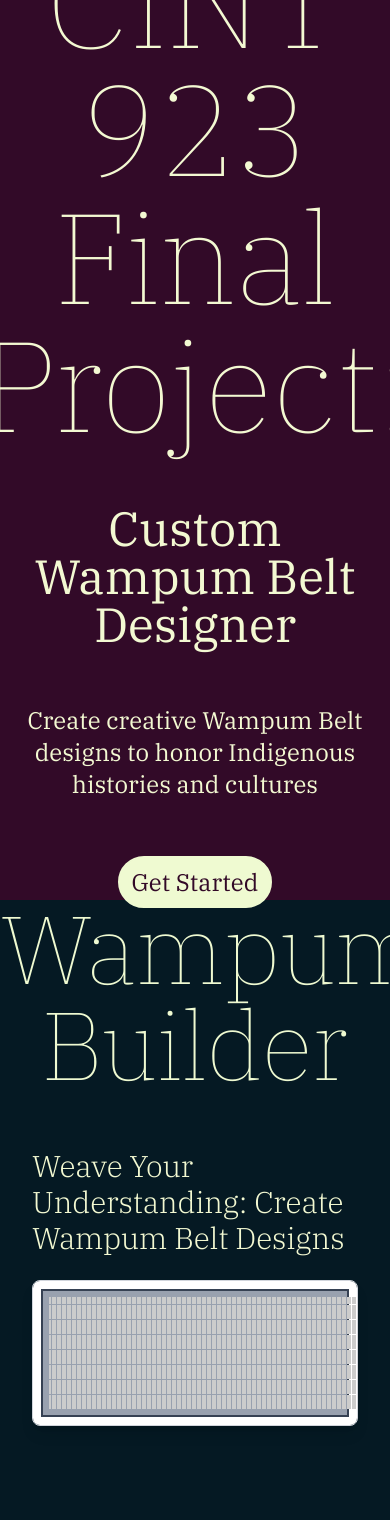
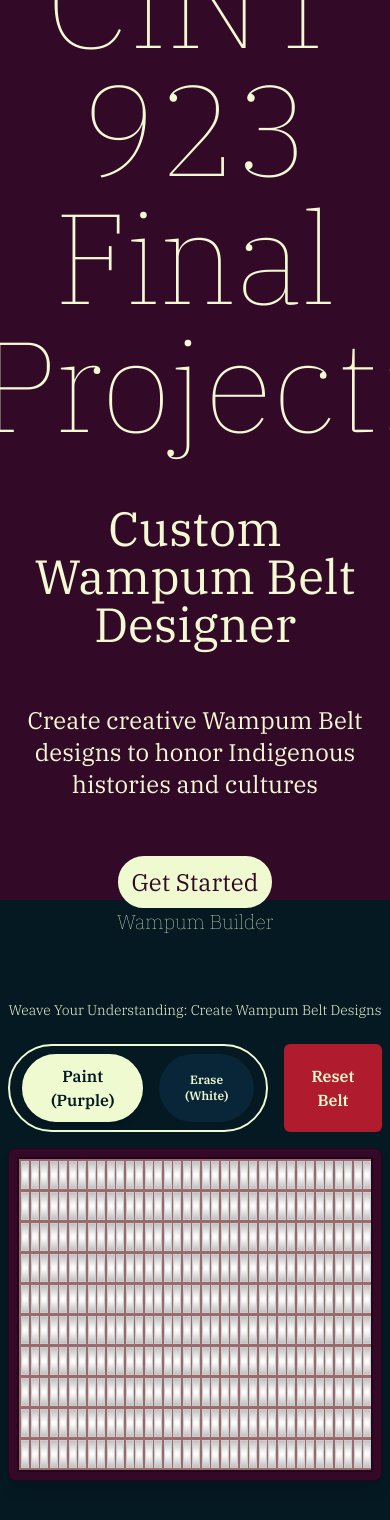
Before and after one commit to HUSS4IN22/wampumdesign, a React (Vite) app: page / in a window 390 px wide. Shown: the top 1520 px of the page. Built offline with nearby package versions, Linux system fonts and the light colour scheme.

Commit message:
create interactive wampum designer and buttons work

```diff
--- a/package.json
+++ b/package.json
@@ -13,6 +13,7 @@
     "@tailwindcss/vite": "^4.1.8",
     "react": "^19.1.0",
     "react-dom": "^19.1.0",
+    "react-scroll": "^1.9.3",
     "tailwindcss": "^4.1.8"
   },
   "devDependencies": {
--- a/src/components/Bead.jsx
+++ b/src/components/Bead.jsx
@@ -3,7 +3,7 @@ import React from 'react';
 const Bead = React.memo(({ beadClasses, onClick, onMouseEnter }) => {
   return (
     <div
-      className={`bead ${beadClasses} border border-[#CCCCCC]`}
+      className={`bead ${beadClasses} border-[#CCCCCC]`}
       onClick={onClick}
       onMouseEnter={onMouseEnter}
     ></div>
--- a/src/components/WampumBuilder.jsx
+++ b/src/components/WampumBuilder.jsx
@@ -1,19 +1,20 @@
 
-import React, { useState, useEffect, useRef } from 'react';
+import React, { useState, useEffect, useRef, useCallback} from 'react';
 import Bead from './Bead';
 
 const wampumDimensions = {
-    rows: 15,
-    columns: 175,
+    rows: 10,
+    columns: 150,
 };
 
-const BEAD_WIDTH_PX = 3;
-const BEAD_HEIGHT_PX = 40;
-const BEAD_GAP_PX = 0.5;
+const BEAD_WIDTH_PX = 8;
+const BEAD_HEIGHT_PX = 24;
+const BEAD_ROW_GAP_PX = 3;
+const BEAD_COLUMN_GAP_PX = 1.5;
 
 const BEAD_COLORS = {
-    'white': 'bg-wampum-white border-wampum-white-border',
-    'purple': 'bg-wampum-purple border-wampum-purple-border',
+    'white': 'bead-gradient-white',
+    'purple': 'bead-gradient-purple',
     'light-purple': 'bg-wampum-light-purple border-wampum-light-purple-border',
     'dark-purple': 'bg-wampum-dark-purple border-wampum-dark-purple-border',
 };
@@ -22,8 +23,61 @@ export default function WampumBuilder() {
     const [beads, setBeads] = useState(
         Array(wampumDimensions.rows * wampumDimensions.columns).fill('white')
     );
+    const [isDragging, setIsDragging] = useState(false);
+    const [brushMode, setBrushMode] = useState('paint');
 
     const gridRef = useRef(null);
+
+    const getActiveColor = useCallback(() => {
+        return brushMode === 'paint' ? 'purple':'white';
+    }, [brushMode]);
+
+    const colorBead = useCallback((startIndex) => {
+        setBeads(prevBeads => {
+            const newBeads = [...prevBeads];
+            const colorToApply = getActiveColor();
+
+            if (newBeads[startIndex] !== colorToApply) {
+                newBeads[startIndex] = colorToApply;
+                return newBeads
+            }
+            return prevBeads;
+        })
+    }, [getActiveColor]);
+
+
+
+    const handleMouseDown = useCallback(()=> {
+        setIsDragging(true);
+        console.log("Dragging")
+    }, []);
+
+    const handleMouseUp = useCallback(()=> {
+        setIsDragging(false);
+        console.log("Not Dragging")
+    }, []);
+
+    const handleMouseLeave = useCallback(()=> {
+        setIsDragging(false);
+        console.log("Not Dragging")
+    }, []);
+
+
+    const handleBeadClick = useCallback((index) => {
+            colorBead(index);
+            console.log("Dragging")
+    }, [colorBead]);
+
+    const handleBeadMouseEnter = useCallback((index) => {
+        if (isDragging) {
+            colorBead(index);
+            console.log("Dragging")
+        }
+    }, [colorBead, isDragging]);
+
+    const getButtonClasses = (mode) => {
+        return `py-2 px-4 rounded-full font-semibold transition-colors duration-200 ease-in-out ${brushMode === mode ? 'bg-[#effad1] text-[#051923] shadow-md border-2 border-[#effad1]' : 'bg-[#082637] text-[#effad1] hover:bg-[#effad1] hover:text-[#082637] text-xs'}`
+    }
 
     useEffect(() => {
         if (gridRef.current) {
@@ -31,28 +85,48 @@ export default function WampumBuilder() {
             gridRef.current.style.setProperty('--grid-cols', wampumDimensions.columns);
             gridRef.current.style.setProperty('--bead-width', `${BEAD_WIDTH_PX}px`);
             gridRef.current.style.setProperty('--bead-height', `${BEAD_HEIGHT_PX}px`);
-            gridRef.current.style.setProperty('--bead-gap', `${BEAD_GAP_PX}px`);
+            gridRef.current.style.setProperty('--bead-row-gap', `${BEAD_ROW_GAP_PX}px`);
+            gridRef.current.style.setProperty('--bead-column-gap', `${BEAD_COLUMN_GAP_PX}px`);
         }
     }, []);
 
-    const handleBeadClick = (index) => {
-        console.log(`Clicked bead at index: ${index}`);
-    };
 
-    const handleBeadMouseEnter = (index) => {
-        console.log(`Mouse entered bead at index: ${index}`);
-    };
 
     return (
-        <div className="w-full flex flex-col items-center bg-theme-light-bg text-theme-text px-8">
-            <h2 className="text-3xl md:text-4xl font-light mb-6 text-theme-deep-blue">
+        <div className="w-flex flex-col items-center bg-[#051923] text-theme-text px-2">
+            <h2 className="text-sm xs:text-md sm:text-2xl md:text-4xl lg:text-5xl xl:text-6xl font-light mb-6 text-theme-deep-blue text-center">
                 Weave Your Understanding: Create Wampum Belt Designs
             </h2>
+            <div className="mb-4 flex justify-center space-x-4">
+                <div className='flex space-x-4 px-3 py-2 border-2 border-[#effad1] rounded-full'>
+                <button
+                    onClick={() => setBrushMode('paint')}
+                    className={getButtonClasses('paint')}
+                >
+                    Paint (Purple)
+                </button>
+                <button
+                    onClick={() => setBrushMode('erase')}
+                    className={getButtonClasses('erase')}
+                >
+                    Erase (White)
+                </button>
+                </div>
+                <button
+                    onClick={() => setBeads(Array(wampumDimensions.rows * wampumDimensions.columns).fill('white'))}
+                    className="py-2 px-4 rounded-md font-semibold bg-[#B01C2D] text-[#effad1] hover:bg-[#effad1] hover:text-[#B01C2D] transition-colors duration-200 ease-in-out"
+                >
+                    Reset Belt
+                </button>
+            </div>
 
-            <div className="w-full max-w-full overflow-x-auto p-2 border border-gray-300 rounded-lg bg-white shadow-lg">
+            <div className="w-full max-w-full overflow-x-auto p-2 border border-[#23061b] rounded-lg bg-[#340928] shadow-lg">
                 <div
-                    className="wampum-grid grid gap-px border-2 border-gray-700 bg-gray-400 p-1.5 select-none"
+                    className="wampum-grid lg:w-full grid gap-px border-2 border-[#23061b] bg-[#9b6a6c] p-0.5 select-none overflow-x-auto"
                     ref={gridRef}
+                    onMouseDown={handleMouseDown}
+                    onMouseUp={handleMouseUp}
+                    onMouseLeave={handleMouseLeave}
                 >
                     {beads.map((color, index) => (
                         <Bead
--- a/src/index.css
+++ b/src/index.css
@@ -36,7 +36,7 @@ body {
     display: grid;
     grid-template-columns: repeat(var(--grid-cols), 1fr);
     grid-template-rows: repeat(var(--grid-rows), auto);
-    gap: var(--bead-gap);
+    gap: var(--bead-row-gap) var(--bead-column-gap);
 }
 
 /* Individual Bead Styling (Tubular/Cylindrical Look) */
@@ -47,11 +47,44 @@ body {
     border-style: solid;
     cursor: pointer;
     transition: background-color 0.1s ease;
-    background-image: radial-gradient(
-        circle at 50% 30%,
-        rgba(255, 255, 255, 0.4) 15%,
-        rgba(0, 0, 0, 0.1) 60%,
-        rgba(0, 0, 0, 0.05) 80%
-    );
     aspect-ratio: 1 / 3.5;
 }
+
+.bead-gradient-white {
+  background-image: radial-gradient(
+        circle at 50% 50%,                 /* Light source directly in the center */
+        #FFFFFF 0%,                       /* Pure white brightest point */
+        #F8F8F8 15%,                       /* Fades to very light off-white */
+        #E0E0E0 50%,                       /* Mid-range light grey, creating curvature */
+        #C0C0C0 100%                       /* Darker grey at the outer edges for depth */
+    );
+}
+
+.bead-gradient-purple {
+    background-image: radial-gradient(
+        circle at 50% 50%,                 /* Light source directly in the center */
+        #A06ECF 0%,                        /* Lighter purple for the central highlight */
+        #8A5DBF 15%,                       /* Fades slightly to a medium-light purple */
+        #5D2B8B 50%,                       /* Transitions to the base purple */
+        #3A165C 100%                       /* Darkest purple at the outer edges for depth */
+    );
+}
+
+
+/* @media (min-width: 1024px) and (max-width: 1200px) {
+    .wampum-grid {
+        min-width: calc(
+            (var(--grid-cols) * var(--bead-width)) +
+            ((var(--grid-cols) - 1) * var(--bead-column-gap)) +
+            (2 * 1rem) +
+            (2 * 2px)
+        );
+        grid-template-columns: repeat(var(--grid-cols), var(--bead-width));
+    }
+} */
+
+@media (min-width: 200px) and (max-width: 960px) {
+    .wampum-grid {
+        grid-template-columns: repeat(var(--grid-cols), minmax(var(--bead-width), 1fr));
+    }
+}
--- a/src/sections/Header.jsx
+++ b/src/sections/Header.jsx
@@ -1,10 +1,19 @@
+import { Link } from 'react-scroll';
+
 export default function Header() {
   return (
     <section className='h-screen w-full flex flex-col items-center justify-center'>
         <div className='text-9xl font-thin text-center mb-14'>CINT 923 Final Project:</div>
         <div className='text-5xl font-400 text-center mb-14'>Custom Wampum Belt Designer</div>
         <div><p className="text-2xl font-300 text-center">Create creative Wampum Belt designs to honor Indigenous histories and cultures</p></div>
-    <button className="text-2xl font-300 text-center align-center border-2 border-[#EFFAD1] text-[#320927] bg-[#EFFAD1] px-3 py-2 mt-14 rounded-full hover:bg-[#320927] hover:text-[#EFFAD1] hover:cursor-pointer transition-colors duration-300">Get Started</button>
+        <Link
+          to="wampum-builder"
+          smooth={true}
+          duration={500}
+          className="text-2xl font-300 text-center align-center border-2 border-[#EFFAD1] text-[#320927] bg-[#EFFAD1] px-3 py-2 mt-14 rounded-full hover:bg-[#320927] hover:text-[#EFFAD1] hover:cursor-pointer transition-colors duration-300"
+        >
+          Get Started
+        </Link>
     </section>
   )
 }
--- a/src/sections/WampumBuilderSection.jsx
+++ b/src/sections/WampumBuilderSection.jsx
@@ -2,8 +2,8 @@ import WampumBuilder from "../components/WampumBuilder"
 
 export default function WampumBuilderSection() {
     return (
-        <section className='h-full min-h-screen w-full bg-[#051923]'>
-            <h1 className="text-8xl font-thin text-center text-[#EFFAD1] mt-14 mb-14">Wampum Builder</h1>
+        <section id="wampum-builder" className='h-full min-h-screen w-full bg-[#051923]'>
+            <h1 className="text-xl sm:text-4xl xs:text-2xl md:text-7xl lg:text-8xl xl:text-9xl font-thin text-center text-[#EFFAD1] mt-14 mb-14 p-2">Wampum Builder</h1>
             <WampumBuilder/>
         </section>
     )
```
Also changed, not shown: 2 other files (tests, documents, lock files or other folders). Lines whose indentation alone changed are shown as unchanged.
